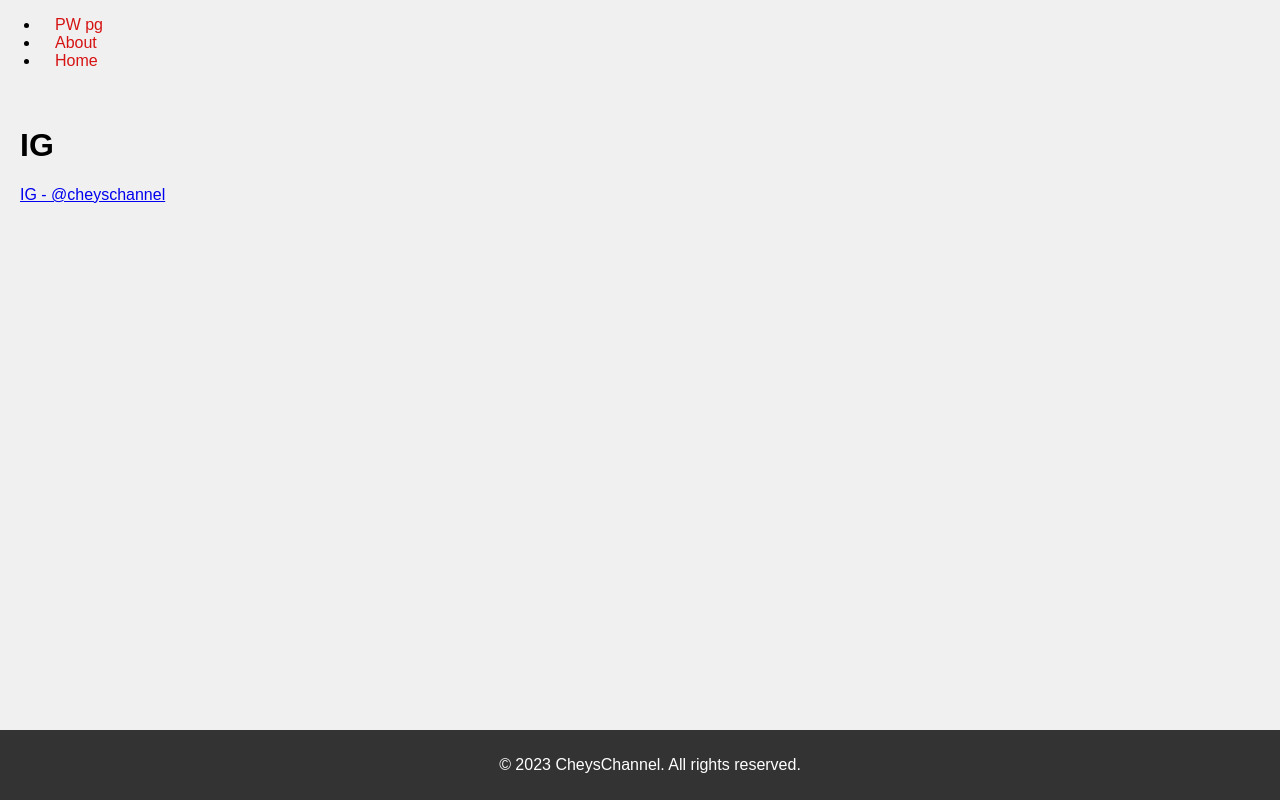
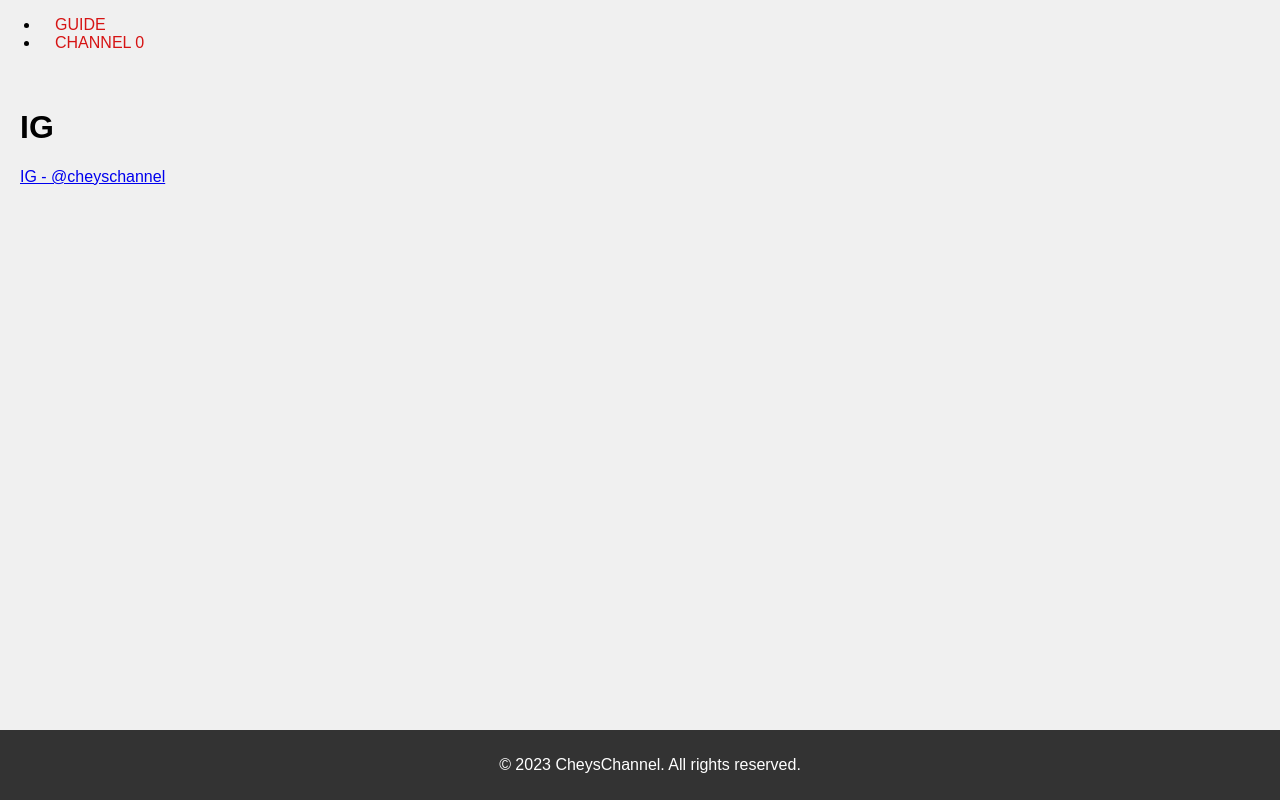
Before and after one commit to CheyenneA2/cheyschannel, a plain HTML site: page IG - @cheyschannel.html in a window 1280 px wide. Drawn offline with Linux system fonts and the light colour scheme.

Commit message:
First day finishing touches to website foundation

```diff
--- a/IG - @cheyschannel.html
+++ b/IG - @cheyschannel.html
@@ -9,9 +9,9 @@
 
 <nav>
   <ul>
-    <li><a href="ENTER.html">PW pg</a></li>
-    <li><a href="GUIDE.html">About</a></li>
-    <li><a href="Channel 0.html">Home</a></li>
+    <!-- li><a href="ENTER.html">PW pg</a></li-->
+    <li><a href="GUIDE.html">GUIDE</a></li>
+    <li><a href="Channel 0.html">CHANNEL 0</a></li>
   </ul>
 </nav>
 
```
Also changed, not shown: Channel 0.html (+1 -1 lines), GUIDE.html (+3 -3 lines).
